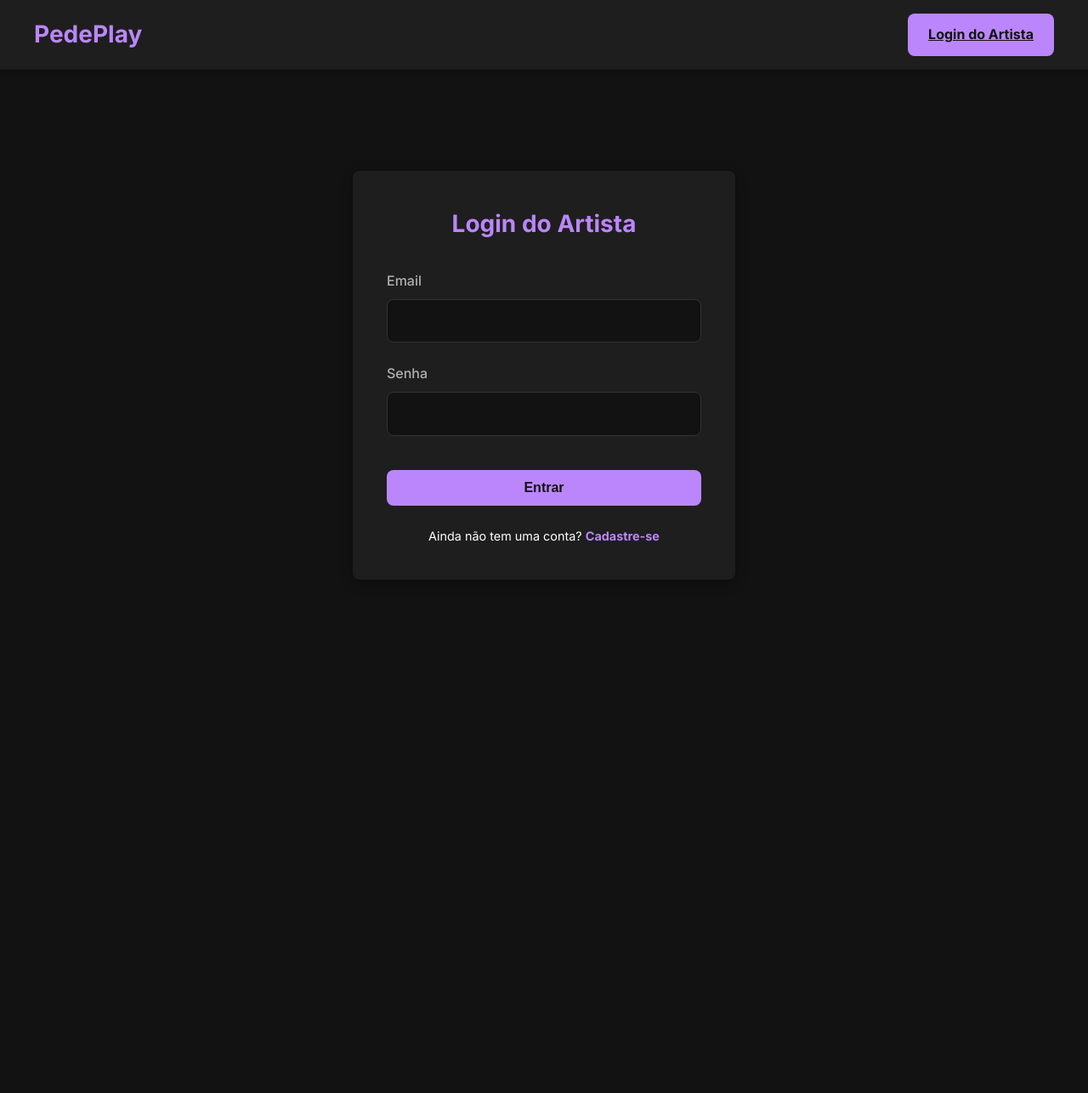
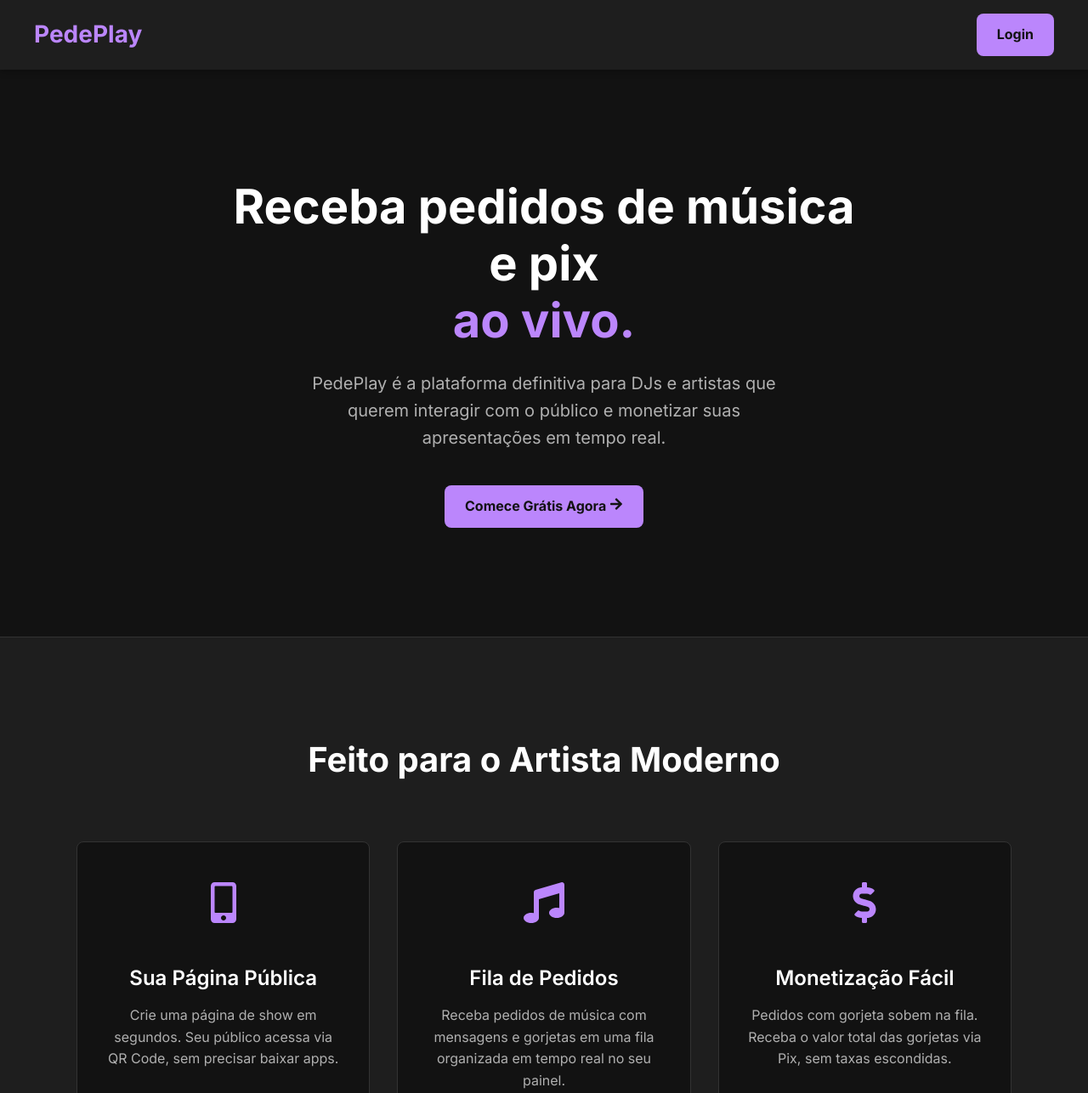
Before and after one commit to matteusmoreno/pedeplay-frontend, a React (Create React App) app: page / in a window 1280 px wide. Shown: the top 1286 px of the page at 85% size. Before the commit the page ends 802 px from the top, so only its background shows below. Built offline with nearby package versions, Linux system fonts and the light colour scheme.

Commit message:
add home page

```diff
--- a/src/assets/styles/global.css
+++ b/src/assets/styles/global.css
@@ -93,6 +93,12 @@
     font-weight: bold;
     cursor: pointer;
     transition: background-color 0.2s;
+    /* --- INÍCIO DA CORREÇÃO --- */
+    text-decoration: none;
+    /* Remove o sublinhado de links */
+    display: inline-block;
+    /* Garante que o padding seja aplicado corretamente em links */
+    /* --- FIM DA CORREÇÃO --- */
 }
 
 .btn-primary:hover {
@@ -115,6 +121,12 @@
     font-weight: bold;
     cursor: pointer;
     transition: background-color 0.2s;
+    /* --- INÍCIO DA CORREÇÃO --- */
+    text-decoration: none;
+    /* Remove o sublinhado de links */
+    display: inline-block;
+    /* Garante que o padding seja aplicado corretamente em links */
+    /* --- FIM DA CORREÇÃO --- */
 }
 
 .btn-secondary:hover {
@@ -131,6 +143,12 @@
     font-weight: bold;
     cursor: pointer;
     transition: background-color 0.2s;
+    /* --- INÍCIO DA CORREÇÃO --- */
+    text-decoration: none;
+    /* Remove o sublinhado de links */
+    display: inline-block;
+    /* Garante que o padding seja aplicado corretamente em links */
+    /* --- FIM DA CORREÇÃO --- */
 }
 
 .btn-danger:hover {
@@ -147,6 +165,12 @@
     font-weight: bold;
     cursor: pointer;
     transition: all 0.2s;
+    /* --- INÍCIO DA CORREÇÃO --- */
+    text-decoration: none;
+    /* Remove o sublinhado de links */
+    display: inline-block;
+    /* Garante que o padding seja aplicado corretamente em links */
+    /* --- FIM DA CORREÇÃO --- */
 }
 
 .btn-outline:hover {
--- a/src/components/Header/Header.js
+++ b/src/components/Header/Header.js
@@ -1,34 +1,34 @@
 /* * ========================================
  * ARQUIVO: src/components/Header/Header.js
- * (Refatorado para usar UserMenu)
+ * (Texto do botão de Login atualizado)
  * ========================================
  */
 import React from 'react';
 import { Link } from 'react-router-dom';
 import { useAuth } from '../../hooks/useAuth';
 import './Header.css';
-import UserMenu from './UserMenu/UserMenu'; // <-- 1. Importar o novo componente
+import UserMenu from './UserMenu/UserMenu';
 
 const Header = () => {
-    // 2. 'artistData' agora está disponível no contexto
     const { isAuthenticated } = useAuth();
 
     return (
         <header className="header">
             <div className="header-container">
-                <Link to={isAuthenticated ? "/dashboard" : "/"} className="header-logo">
+                <Link to="/" className="header-logo">
                     PedePlay
                 </Link>
+
                 <nav>
-                    {/* --- INÍCIO DA CORREÇÃO --- */}
                     {isAuthenticated ? (
-                        <UserMenu /> // 3. Substituir links soltos pelo UserMenu
+                        <UserMenu />
                     ) : (
-                        <Link to="/login" className="btn-primary"> {/* Mudei para btn-primary */}
-                            Login do Artista
+                        /* --- INÍCIO DA CORREÇÃO --- */
+                        <Link to="/login" className="btn-primary">
+                            Login
                         </Link>
+                        /* --- FIM DA CORREÇÃO --- */
                     )}
-                    {/* --- FIM DA CORREÇÃO --- */}
                 </nav>
             </div>
         </header>
--- /dev/null
+++ b/src/pages/HomePage/HomePage.css
@@ -0,0 +1,173 @@
+/* * ========================================
+ * ARQUIVO NOVO: src/pages/HomePage/HomePage.css
+ * ========================================
+ */
+
+.homepage-container {
+    width: 100%;
+    /* Remove o padding do .dashboard-main-content se estiver presente */
+    padding: 0;
+}
+
+/* --- Hero Section --- */
+.hero-section {
+    padding: 6rem 1.5rem;
+    text-align: center;
+    background-color: var(--background-color);
+    /* Fundo principal */
+    display: flex;
+    align-items: center;
+    justify-content: center;
+    min-height: 60vh;
+    /* Altura da primeira "dobra" */
+}
+
+.hero-section .container {
+    max-width: 800px;
+    margin: 0 auto;
+}
+
+.hero-title {
+    font-size: 3.5rem;
+    font-weight: 700;
+    line-height: 1.2;
+    color: var(--text-color);
+    margin-bottom: 1.5rem;
+}
+
+.hero-highlight {
+    display: block;
+    color: var(--primary-color);
+}
+
+.hero-subtitle {
+    font-size: 1.25rem;
+    color: var(--text-secondary);
+    max-width: 600px;
+    margin: 0 auto 2.5rem auto;
+}
+
+.hero-actions {
+    display: flex;
+    justify-content: center;
+    gap: 1rem;
+}
+
+.btn-large {
+    font-size: 1.1rem;
+    padding: 0.9rem 2rem;
+    display: inline-flex;
+    align-items: center;
+    gap: 0.75rem;
+}
+
+/* --- Features Section --- */
+.features-section {
+    padding: 5rem 1.5rem;
+    background-color: var(--card-bg);
+    /* Fundo de card para destacar */
+    border-top: 1px solid var(--border-color);
+    border-bottom: 1px solid var(--border-color);
+}
+
+.section-title {
+    font-size: 2.5rem;
+    font-weight: 700;
+    text-align: center;
+    margin-bottom: 4rem;
+    color: var(--text-color);
+}
+
+.features-grid {
+    display: grid;
+    grid-template-columns: repeat(3, 1fr);
+    gap: 2rem;
+    max-width: 1100px;
+    margin: 0 auto;
+}
+
+.feature-card {
+    background-color: var(--background-color);
+    padding: 2.5rem 2rem;
+    border-radius: var(--border-radius);
+    border: 1px solid var(--border-color);
+    text-align: center;
+    transition: transform 0.2s ease, border-color 0.2s ease;
+}
+
+.feature-card:hover {
+    transform: translateY(-5px);
+    border-color: var(--primary-color);
+}
+
+.feature-icon {
+    font-size: 3rem;
+    color: var(--primary-color);
+    margin-bottom: 1.5rem;
+}
+
+.feature-title {
+    font-size: 1.5rem;
+    font-weight: 600;
+    color: var(--text-color);
+    margin-bottom: 0.75rem;
+}
+
+.feature-description {
+    font-size: 1rem;
+    color: var(--text-secondary);
+    line-height: 1.6;
+}
+
+/* --- CTA Section --- */
+.cta-section {
+    padding: 6rem 1.5rem;
+    text-align: center;
+}
+
+.cta-title {
+    font-size: 2.5rem;
+    font-weight: 700;
+    color: var(--text-color);
+    margin-bottom: 1rem;
+}
+
+.cta-subtitle {
+    font-size: 1.1rem;
+    color: var(--text-secondary);
+    margin-bottom: 2.5rem;
+}
+
+/* --- Footer --- */
+.homepage-footer {
+    padding: 2rem 1.5rem;
+    text-align: center;
+    border-top: 1px solid var(--border-color);
+    background-color: var(--card-bg);
+}
+
+.homepage-footer p {
+    font-size: 0.9rem;
+    color: var(--text-secondary);
+}
+
+/* --- Responsividade --- */
+@media (max-width: 768px) {
+    .hero-title {
+        font-size: 2.5rem;
+    }
+
+    .hero-subtitle {
+        font-size: 1.1rem;
+    }
+
+    .features-grid {
+        grid-template-columns: 1fr;
+        /* Coluna única no mobile */
+    }
+
+    .section-title,
+    .cta-title {
+        font-size: 2rem;
+    }
+}
--- /dev/null
+++ b/src/pages/HomePage/HomePage.js
@@ -0,0 +1,91 @@
+/* * ========================================
+ * ARQUIVO NOVO: src/pages/HomePage/HomePage.js
+ * (Página Principal/Landing Page)
+ * ========================================
+ */
+import React from 'react';
+import { Link } from 'react-router-dom';
+import { FaMusic, FaDollarSign, FaMobileAlt, FaArrowRight } from 'react-icons/fa';
+import './HomePage.css';
+
+const HomePage = () => {
+    return (
+        <div className="homepage-container">
+
+            {/* --- Seção Hero --- */}
+            <section className="hero-section">
+                <div className="container">
+                    <h1 className="hero-title">
+                        Receba pedidos de música e pix
+                        <span className="hero-highlight">ao vivo.</span>
+                    </h1>
+                    <p className="hero-subtitle">
+                        PedePlay é a plataforma definitiva para DJs e artistas que querem
+                        interagir com o público e monetizar suas apresentações em tempo real.
+                    </p>
+                    <div className="hero-actions">
+                        <Link to="/register" className="btn-primary btn-large">
+                            Comece Grátis Agora <FaArrowRight />
+                        </Link>
+                    </div>
+                </div>
+            </section>
+
+            {/* --- Seção de Funcionalidades --- */}
+            <section className="features-section">
+                <div className="container">
+                    <h2 className="section-title">Feito para o Artista Moderno</h2>
+                    <div className="features-grid">
+
+                        <div className="feature-card">
+                            <div className="feature-icon"><FaMobileAlt /></div>
+                            <h3 className="feature-title">Sua Página Pública</h3>
+                            <p className="feature-description">
+                                Crie uma página de show em segundos. Seu público acessa via QR Code, sem precisar baixar apps.
+                            </p>
+                        </div>
+
+                        <div className="feature-card">
+                            <div className="feature-icon"><FaMusic /></div>
+                            <h3 className="feature-title">Fila de Pedidos</h3>
+                            <p className="feature-description">
+                                Receba pedidos de música com mensagens e gorjetas em uma fila organizada em tempo real no seu painel.
+                            </p>
+                        </div>
+
+                        <div className="feature-card">
+                            <div className="feature-icon"><FaDollarSign /></div>
+                            <h3 className="feature-title">Monetização Fácil</h3>
+                            <p className="feature-description">
+                                Pedidos com gorjeta sobem na fila. Receba o valor total das gorjetas via Pix, sem taxas escondidas.
+                            </p>
+                        </div>
+
+                    </div>
+                </div>
+            </section>
+
+            {/* --- Seção de CTA Final --- */}
+            <section className="cta-section">
+                <div className="container">
+                    <h2 className="cta-title">Pronto para elevar seu show?</h2>
+                    <p className="cta-subtitle">
+                        Junte-se aos artistas que estão transformando a interação com o público.
+                    </p>
+                    <Link to="/register" className="btn-primary btn-large">
+                        Crie sua Conta
+                    </Link>
+                </div>
+            </section>
+
+            {/* --- Footer --- */}
+            <footer className="homepage-footer">
+                <div className="container">
+                    <p>PedePlay © 2025. Todos os direitos reservados.</p>
+                </div>
+            </footer>
+        </div>
+    );
+};
+
+export default HomePage;
--- a/src/routes/AppRoutes.js
+++ b/src/routes/AppRoutes.js
@@ -1,5 +1,6 @@
 /* * ========================================
  * ARQUIVO: src/routes/AppRoutes.js
+ * (Atualizado com a nova HomePage)
  * ========================================
  */
 import React from 'react';
@@ -8,14 +9,19 @@
 import ArtistDashboard from '../pages/ArtistDashboard/ArtistDashboard';
 import PublicShowPage from '../pages/PublicShowPage/PublicShowPage';
 import ProtectedRoute from './ProtectedRoute';
-import RegisterPage from '../pages/RegisterPage/RegisterPage'; // 1. Importe a nova página
+import RegisterPage from '../pages/RegisterPage/RegisterPage';
+import HomePage from '../pages/HomePage/HomePage'; // 1. Importe a nova página
 
 const AppRoutes = () => {
     return (
         <Routes>
+            {/* --- INÍCIO DA CORREÇÃO --- */}
             {/* Rotas Públicas */}
+            <Route path="/" element={<HomePage />} /> {/* 2. Rota principal agora é a HomePage */}
             <Route path="/login" element={<LoginPage />} />
-            <Route path="/register" element={<RegisterPage />} /> {/* 2. Adicione a nova rota */}
+            <Route path="/register" element={<RegisterPage />} />
+            {/* --- FIM DA CORREÇÃO --- */}
+
             <Route path="/show/:showId" element={<PublicShowPage />} />
 
             {/* Rotas Protegidas (Exemplo) */}
@@ -28,8 +34,8 @@
                 }
             />
 
-            {/* Rota Padrão (pode redirecionar para login ou dashboard) */}
-            <Route path="/" element={<LoginPage />} />
+            {/* Rota Padrão (agora é a HomePage) */}
+            <Route path="*" element={<HomePage />} />
         </Routes>
     );
 };
```
